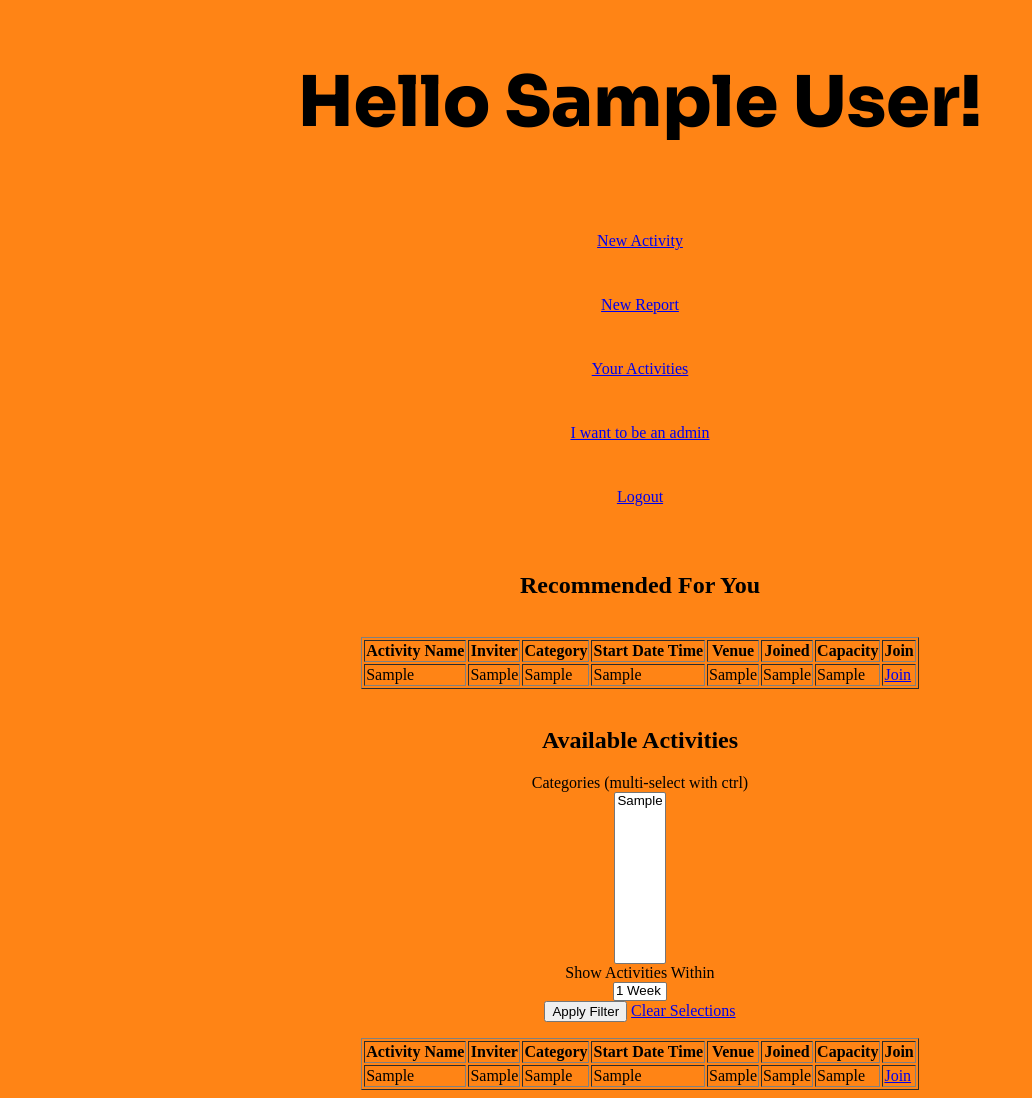
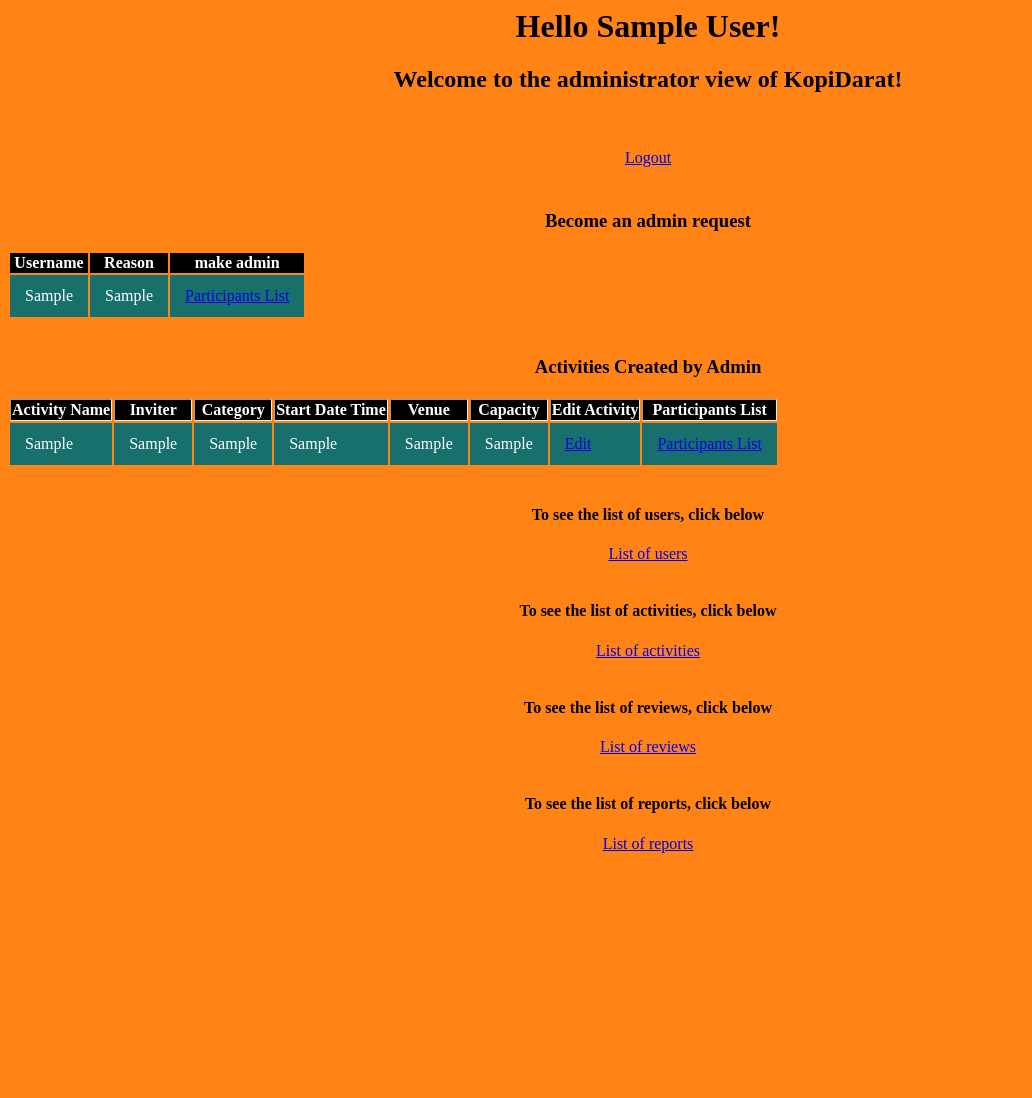
Before and after one commit to zhenyu1311/GRP26APP, a Django app: template kopidarat/templates/admin_index.html in a window 1280 px wide. Shown: the whole page, without its empty margins (0-1032 px from the left). After the commit the page ends 853 px from the top, so only its background shows below. Run offline with Django 4.2, Linux system fonts and the light colour scheme; the template is opened without the code that fills it: most values are stand-ins (such as "Sample title", 1, 10 or a date in 2020).

Commit message:
Update admin_index.html

```diff
--- a/kopidarat/templates/admin_index.html
+++ b/kopidarat/templates/admin_index.html
@@ -1,138 +1,131 @@
 {% load static %}
 <style>
   @import url('https://fonts.googleapis.com/css2?family=Sora:wght@800&display=swap');
-  body {
+body {
     color: black;
     text-align: center;
-    background-color: #FF8415;
-    display: flex;
-    flex-direction: column;
-    flex-wrap: wrap;
-    align-content: center;
-    align-items: center;
-  }
+    background-color: #FF8415 ;
+    width: 100%;
+}
+.content-table {
+  border-collapse: collapse;
+  margin: 25px 0;
+  min-width: 400px;
+}
 
-  h1 {
-    font-family: 'Sora';
-    font-size: 70px;
-    margin: 50px;
-  }
+.content-table thead tr {
+  background-color: black;
+  color: #ffff;
+  text-align : center;
+  font-weight: bold;
 
-  h2 {
-    font-family: 'futura';
-    color: black;
-  }
+}
 
-  a {
-    margin-bottom: 10px;
-  }
+.content-table td {
+  padding : 12px 15px;
+}
 
-  option {
-    width: 100%;
-  }
+.content-table tbody tr {
+  border-bottom: 1px solid #17706c;
+  color: white;
+  background-color: #17706c;
+}
+
+table,tr,td {
+  border: none;
+}
 </style>
-
 <html>
   <head>
-    <title> Welcome to KopiDarat! </title>
+    <title>Welcome to KopiDarat</title>
   </head>
   <body>
     {% if message %}
-    <div id="overlay"></div>
-    <div class="popup">
-      <div class="popupcontent">{{message}}</div>
-      <a
-        class="button"
-        href="{% url 'index' %}"
-        class="text-decoration-none"
-      >Back To Main Page</a>
-    </div>
+    <div>{{ message }}</div>
     {% endif %}
-
     <h1>Hello {{full_name}}!</h1>
-
-    <br/><br>
-    <a href="{% url 'create_activity' %}"> New Activity </a>
-    <br/><br>
-    <a href="{% url 'report' %}"> New Report </a>
-    <br/><br>
-    <a href="{% url 'user_activity' %}"> Your Activities </a>
-    <br/><br>
-    <a href="{% url 'become_admin' %}"> I want to be an admin </a>
-    <br/><br>
-    <a href="{% url 'logout' %}"> Logout </a>
-    <br/><br>
-
-    <h2> Recommended For You</h2>
-    <br/>
-    <table border=1>
+    <h2>Welcome to the administrator view of KopiDarat!</h2>
+    <br /><br />
+    <a href="logout"> Logout </a>
+    <br /><br />
+    <div class="content-table">
+  <h3>  Become an admin request  </h3>
+    <table>
       <thead>
-          <th> Activity Name </th>
-          <th> Inviter </th>
-          <th> Category </th>
-          <th> Start Date Time </th>
-          <th> Venue </th>
-          <th> Joined </th>
-          <th> Capacity </th>
-          <th> Join </th>
+        <th> Username </th>
+        <th> Reason </th>
+        <th> make admin </th>
       </thead>
-      {% for activity in recommended_activities %}
+      {% for user in list_of_requests %}
       <tr>
-        <td> {{ activity.3 }}</td>
-        <td> {{ activity.1 }}</td>
-        <td> {{ activity.2 }}</td>
-        <td> {{ activity.4 }}</td>
-        <td> {{ activity.5 }}</td>
-        <td> {{ activity.6 }}</td>
-        <td> {{ activity.7 }}</td>
-        <td> <a class='button' href="{% url 'join' activity.0 %}" class="text-decoration-none">Join</a> </td>
+        <td>{{ requests.0 }}</td>
+        <td>{{ requests.1 }}</td>
+        <td>
+          <a
+            class="button"
+            href="admin_user_edit/{{ requests.0 }}"
+            class="text-decoration-none"
+          >
+            Participants List
+          </a>
+        </td>
       </tr>
       {% endfor %}
     </table>
-    <br/>
-
-
-    <h2> Available Activities </h2>
-    <form action="{% url 'index' %}" method="post">
-      {% csrf_token %}
-      <label for="category_id" class="control-label requiredField">Categories (multi-select with ctrl)</label>
-      <div class="controls"><select name="categories" id="categories" multiple size="10">
-        {% for category in categories %}
-        <option value= "{{category.0}}" >{{category.0}}</option>
-        {% endfor %}
-        </select> </div>
-        <label for="period_id" class="control-label requiredField">Show Activities Within</label>
-      <div class="controls"><select name="display_period" id="display_period" multiple size="1">
-        <option value= "1_week" >1 Week</option>
-        <option value= "1_month" >1 Month</option>
-        </select> </div>
-      <button type="submit">Apply Filter</button>
-      <a href = "{% url 'index' %}">Clear Selections</a>
-      </form>
-    </div>
-
-    <table border=1>
+  </br>
+  <h3> Activities Created by Admin </h3>
+    <table border="1">
       <thead>
-          <th> Activity Name </th>
-          <th> Inviter </th>
-          <th> Category </th>
-          <th> Start Date Time </th>
-          <th> Venue </th>
-          <th> Joined </th>
-          <th> Capacity </th>
-          <th> Join </th>
+        <th>Activity Name</th>
+        <th>Inviter</th>
+        <th>Category</th>
+        <th>Start Date Time</th>
+        <th>Venue</th>
+        <th>Capacity</th>
+        <th>Edit Activity</th>
+        <th>Participants List</th>
       </thead>
-      {% for activity in records %}
+      {% for activity in list_of_activities_by_admin %}
       <tr>
-        <td> {{ activity.3 }}</td>
-        <td> {{ activity.1 }}</td>
-        <td> {{ activity.2 }}</td>
-        <td> {{ activity.4 }}</td>
-        <td> {{ activity.5 }}</td>
-        <td> {{ activity.6 }}</td>
-        <td> {{ activity.7 }}</td>
-        <td> <a class='button' href="{% url 'join' activity.0 %}" class="text-decoration-none">Join</a> </td>
+        <td>{{ activity.3 }}</td>
+        <td>{{ activity.7 }}</td>
+        <td>{{ activity.2 }}</td>
+        <td>{{ activity.4 }}</td>
+        <td>{{ activity.5 }}</td>
+        <td>{{ activity.6 }}</td>
+        <td>
+          <a
+            class="button"
+            href="admin_activity_edit/{{ activity.0 }}"
+            class="text-decoration-none"
+          >
+            Edit
+          </a>
+        </td>
+        <td>
+          <a
+            class="button"
+            href="participants/{{ activity.0 }}"
+            class="text-decoration-none"
+          >
+            Participants List
+          </a>
+        </td>
       </tr>
       {% endfor %}
+    </table>
+  </br>
+    <h4>To see the list of users, click below</h4>
+    <a href="/admin_user"> List of users </a>
+    <br /><br />
+    <h4>To see the list of activities, click below</h4>
+    <a href="/admin_activity"> List of activities </a>
+    <br /><br />
+    <h4>To see the list of reviews, click below</h4>
+    <a href="/admin_review"> List of reviews </a>
+    <br /><br />
+    <h4>To see the list of reports, click below</h4>
+    <a href="/admin_report"> List of reports </a>
+  </div>
   </body>
 </html>
```
